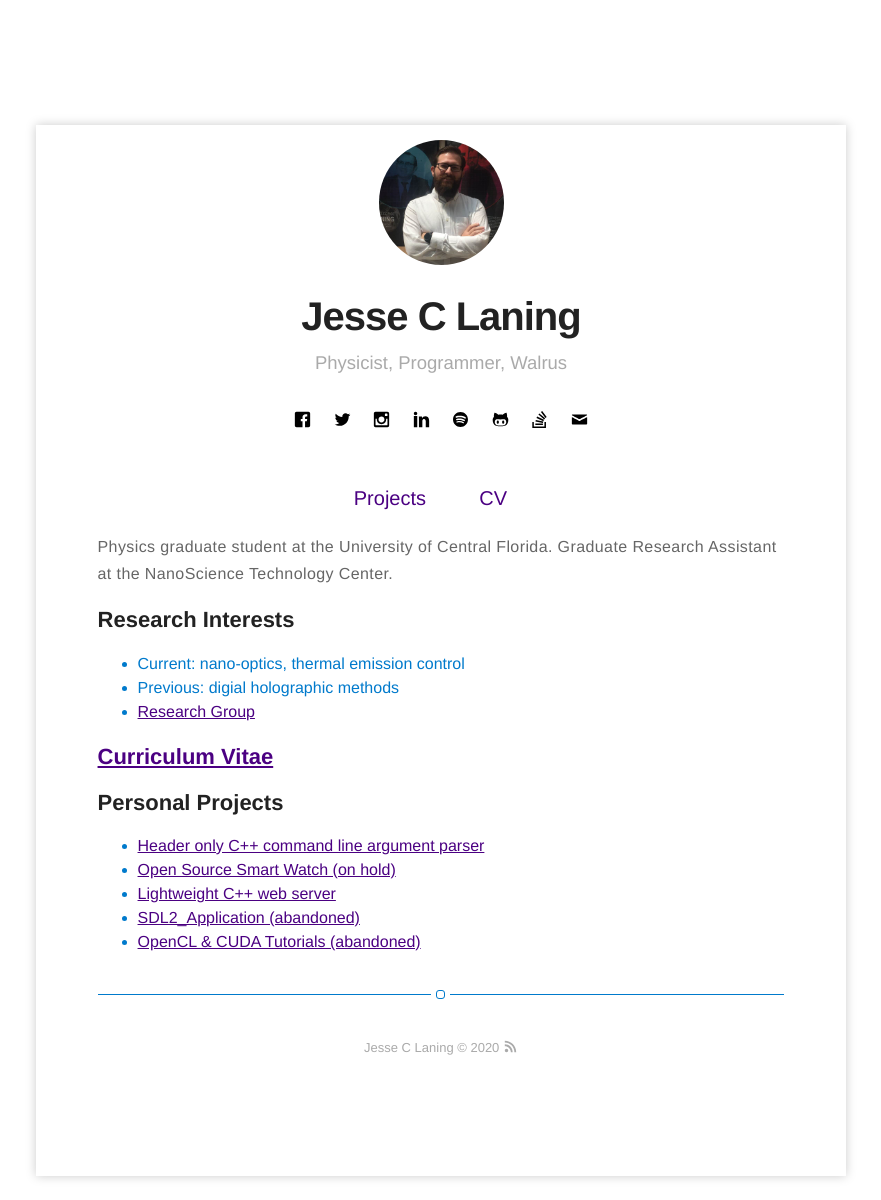
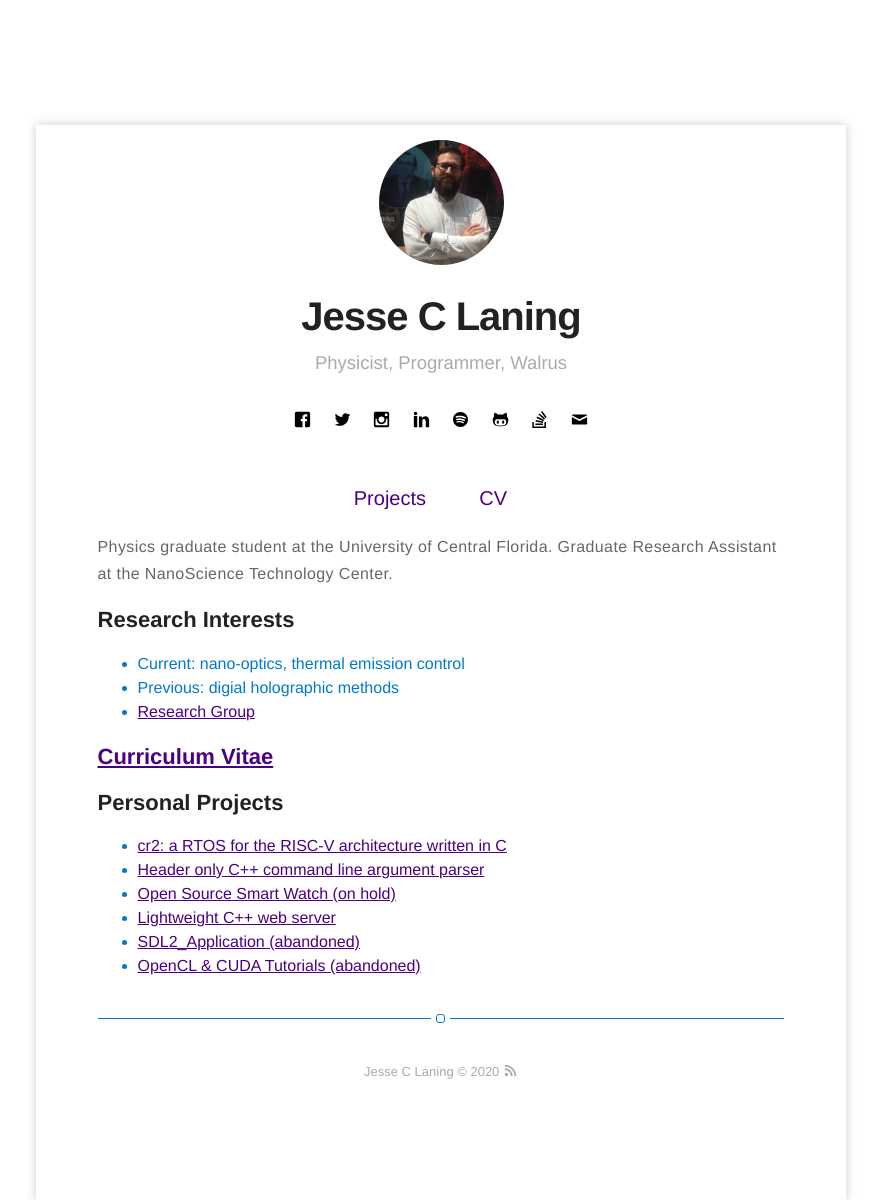
Before and after one commit to jamolnng/jamolnng.github.io, a Jekyll site: the page built from index.html, in a window 1280 px wide. Shown: the whole page, without its empty margins (199-1080 px from the left). Built offline with Jekyll 4.4.1, drawn with Linux system fonts in a browser that asks for light colours; nearby versions of some CDN libraries; library files that are not in the unit come from our copies.

Commit message:
Update index.html

```diff
--- a/index.html
+++ b/index.html
@@ -22,6 +22,7 @@ title: Home
 <p>
 <h2>Personal Projects</h2>
 <ul>
+	<li><a href="https://jlaning.com/cr2/">cr2: a RTOS for the RISC-V architecture written in C</a></li>
 	<li><a href="https://jlaning.com/argparse/">Header only C++ command line argument parser</a></li>
 	<li><a href="https://jlaning.com/Open-Source-Smart-Watch/">Open Source Smart Watch (on hold)</a></li>
 	<li><a href="https://github.com/jamolnng/WebServer">Lightweight C++ web server</a></li>
```
